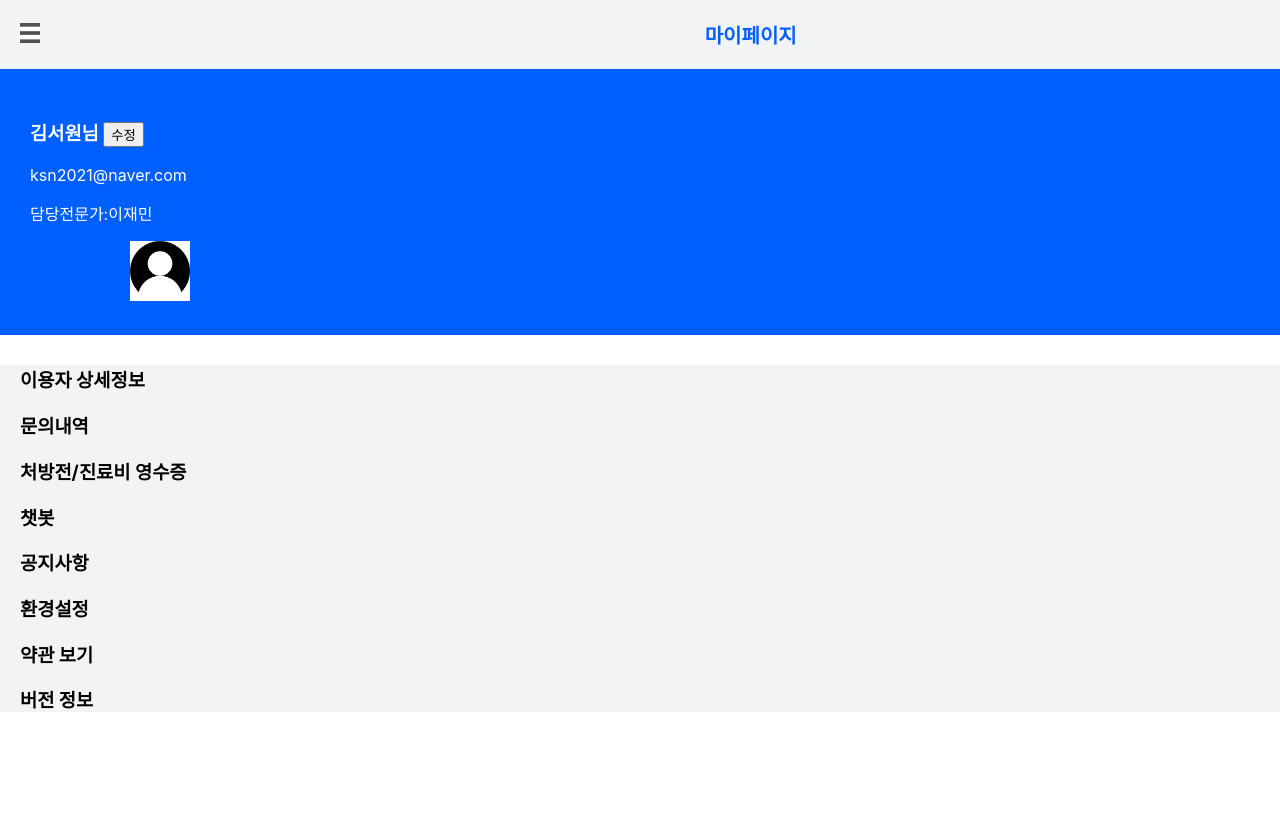
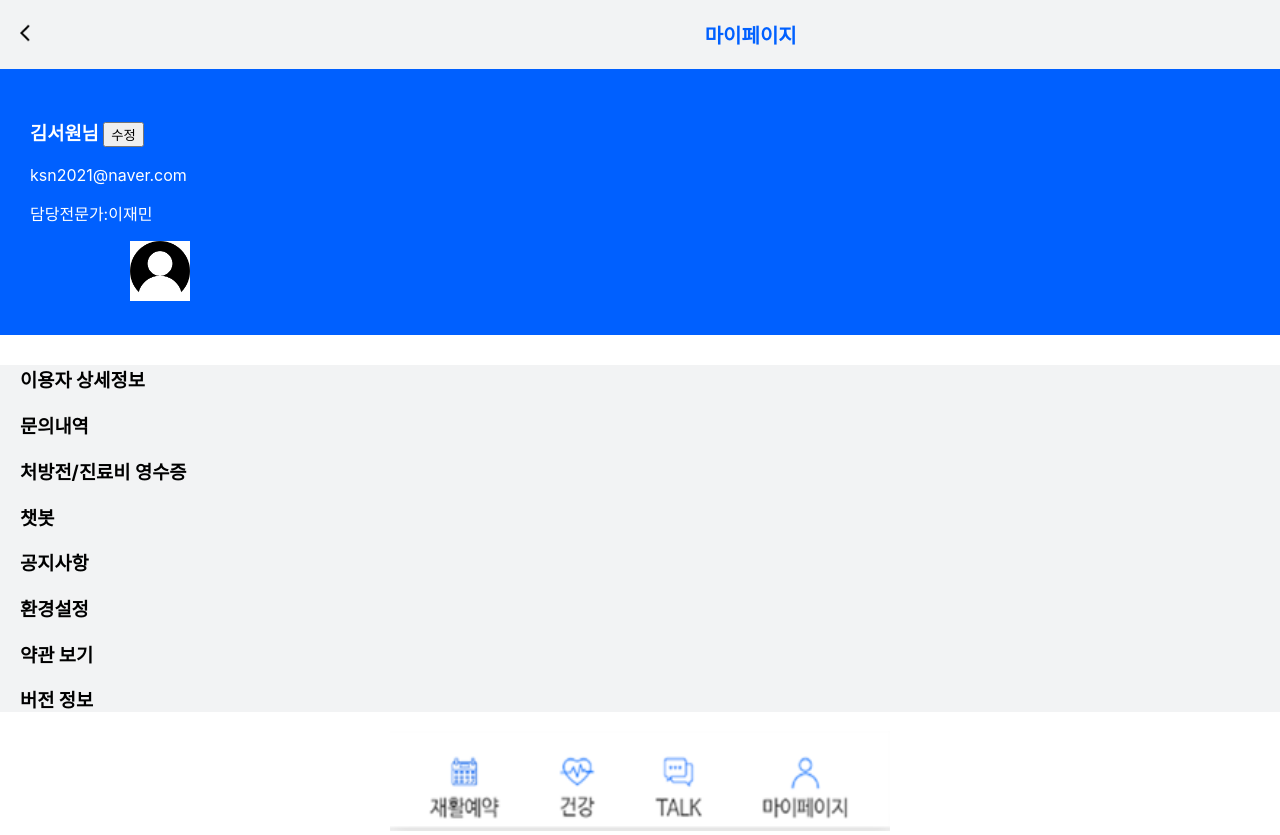
Before and after one commit to ahnss0610/profeta, a React (Create React App) app: page / in a window 1280 px wide. Before the commit the page ends 800 px from the top, so only its background shows below. Built offline with nearby package versions, Linux system fonts and the light colour scheme.

Commit message:
profeta 마이페이지 수정

```diff
--- a/src/App.js
+++ b/src/App.js
@@ -3,8 +3,8 @@ import React, { useState } from 'react';
 import logo from './logo.svg';
 import './App.css';
 import imgA from './images/프로필.png';
-import imgZ from './images/navigation-button.gif';
-import img1 from './images/navigation-button.gif';
+import imgB from './images/btmnav.png';
+import imgZ from './images/back.png';
 
 function App() {
 
@@ -16,7 +16,7 @@ return (
     <div className="App">
       <div className="Top-nav">
         <div className="menu">
-        <img src={imgZ}width='20' height='20' alt='testA'/>
+        <img src={imgZ}width='20' height='20' alt='backspace'/>
       </div>
         <div className="title">마이페이지</div>
       </div>
@@ -35,6 +35,7 @@ return (
         <h3>{ 제목[7] } </h3>
       </div>
       </div>
+        <img src={imgB}width='500' height='100' alt='btm-nav'/>
       </div>
       );
     }
@@ -49,7 +50,7 @@ return (
       <p>담당전문가:이재민 </p>
       </div>
       <div className="profile">
-      <img src={imgA}width='60' height='60' alt='testA'/>
+      <img src={imgA}width='60' height='60' alt='profile'/>
       </div>
       </div>
       </div>
```
Also changed, not shown: src/images/back.png (added), src/images/btmnav.png (added).
